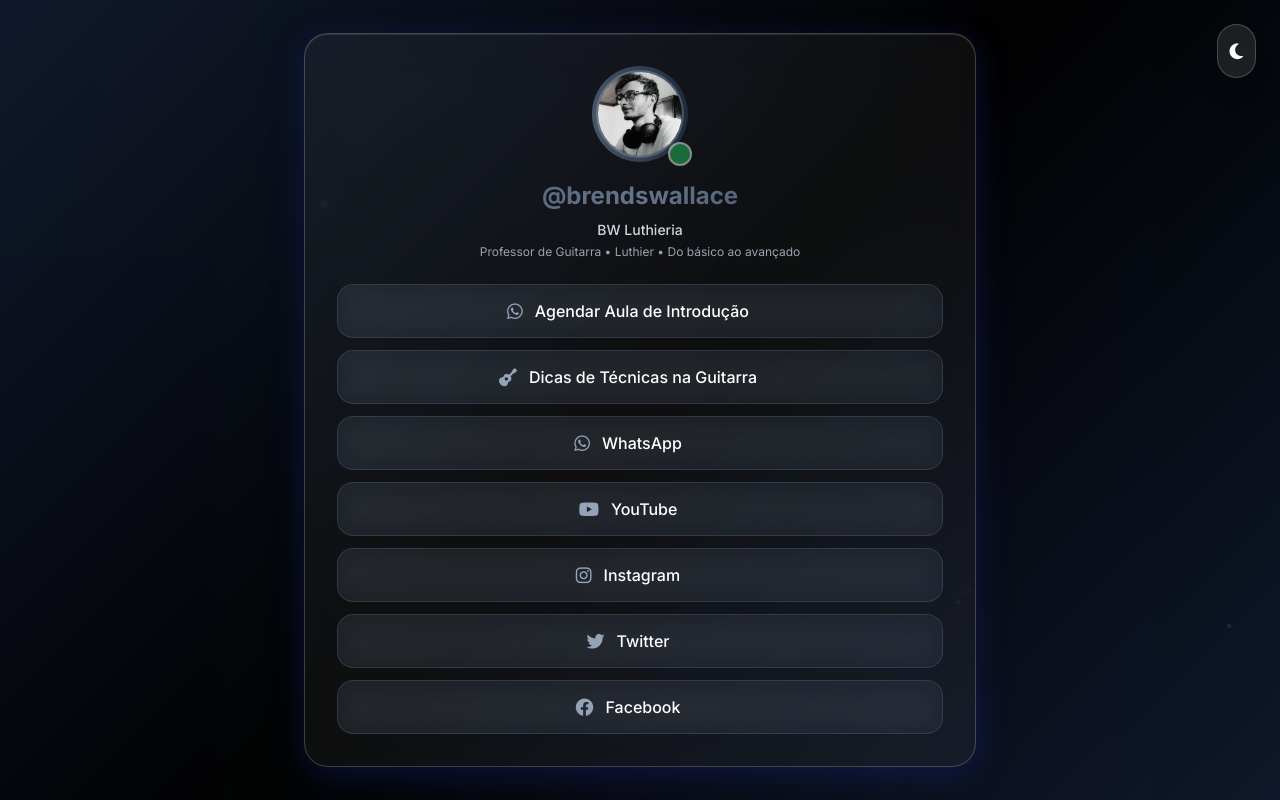
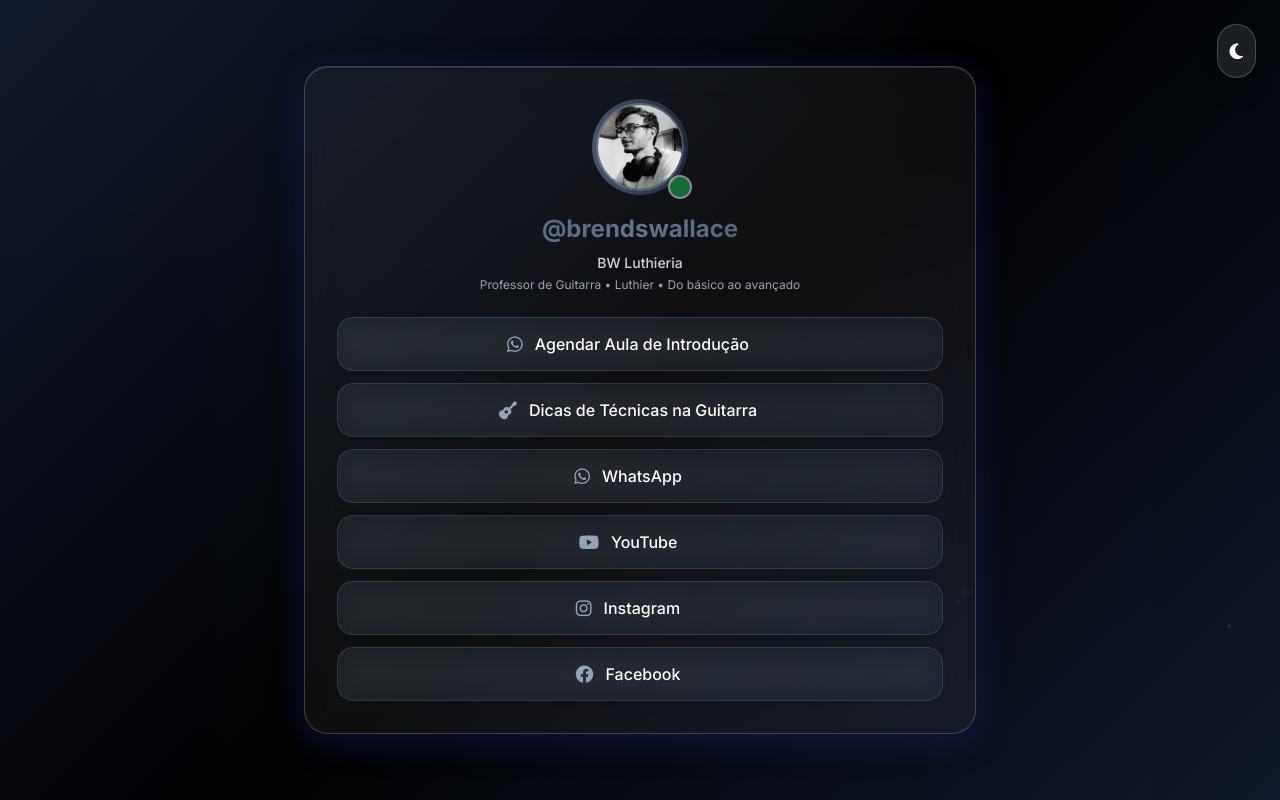
Before and after one commit to yuriaugustobs/bw-luthieria, a plain HTML site: page index.html in a window 1280 px wide. Drawn offline with nearby package versions, Linux system fonts and the light colour scheme.

Commit message:
change twitter

```diff
--- a/index.html
+++ b/index.html
@@ -132,14 +132,6 @@
                         <i class="fas fa-external-link-alt text-slate-400 text-xs ml-3 opacity-0 group-hover:opacity-100 transition-all duration-300"></i>
                     </a>
 
-                    <!-- Twitter -->
-                    <a href="https://twitter.com/brendswallace"
-                       target="_blank"
-                       class="group flex items-center justify-center w-full p-3 rounded-2xl backdrop-blur-md bg-gradient-to-r from-slate-600/20 to-slate-700/20 border border-slate-500/30 hover:from-slate-600/30 hover:to-slate-700/30 hover:border-slate-500/50 transition-all duration-300 hover:scale-105 hover:shadow-lg hover:shadow-slate-500/25">
-                        <i class="fab fa-twitter text-slate-400 text-lg mr-3 group-hover:scale-110 transition-transform duration-300"></i>
-                        <span class="text-white font-medium group-hover:text-slate-300 transition-colors duration-300 text-sm md:text-base">Twitter</span>
-                        <i class="fas fa-external-link-alt text-slate-400 text-xs ml-3 opacity-0 group-hover:opacity-100 transition-all duration-300"></i>
-                    </a>
 
                     <!-- Facebook -->
                     <a href="https://facebook.com/brendswallace"
```
